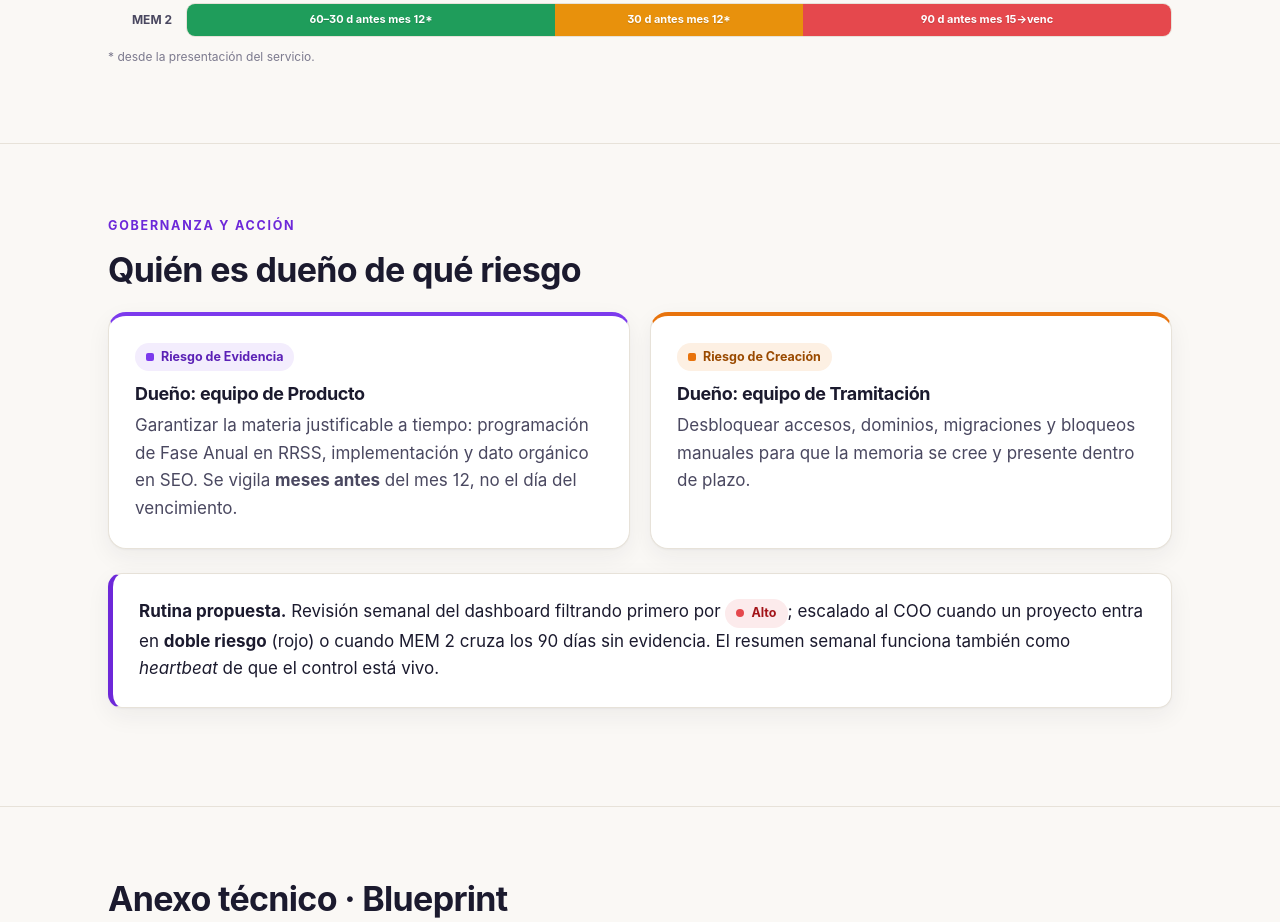
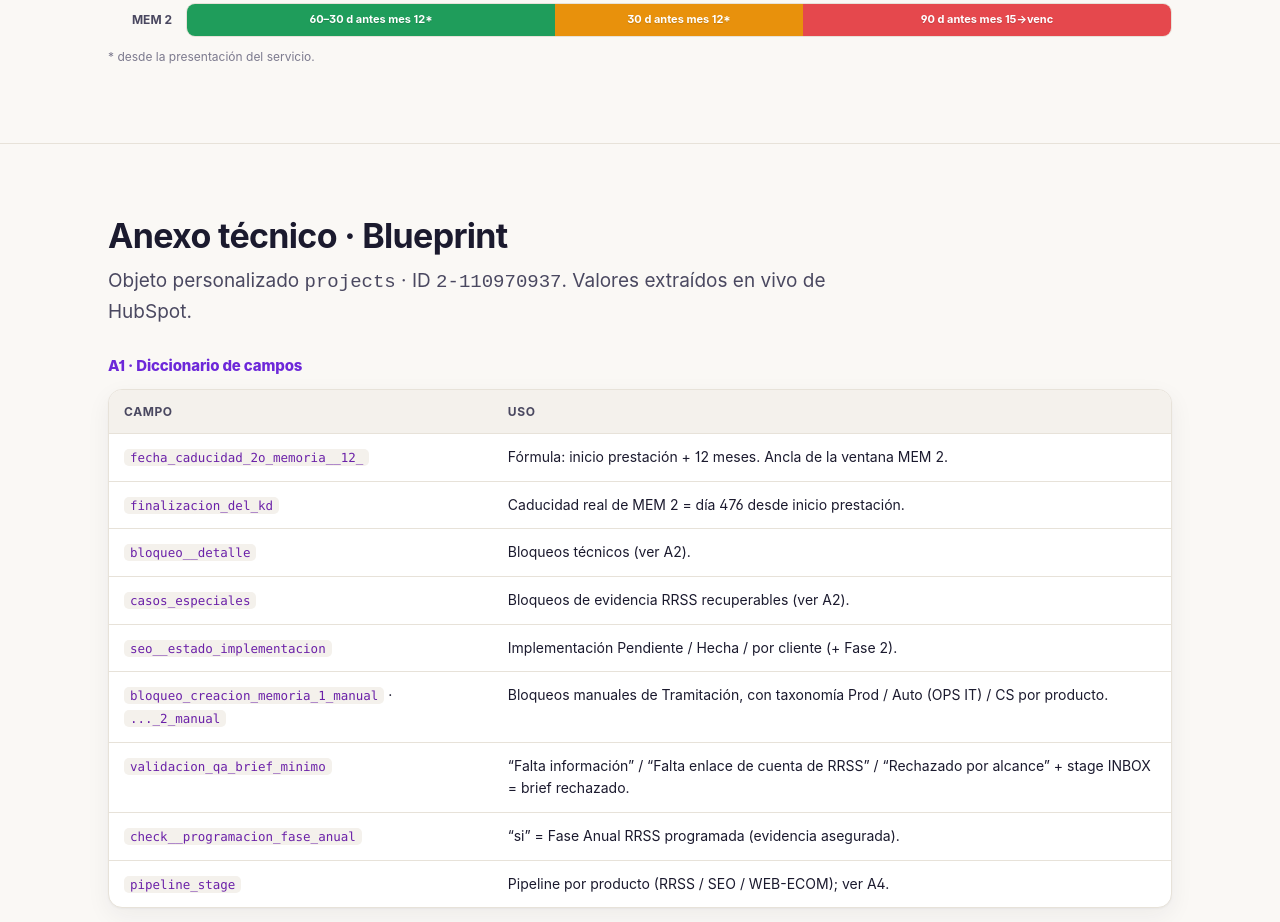
Before and after one commit to Orb-Sebas/projects_ops, a plain HTML site: page index.html in a window 1280 px wide. Shown: the part 6267-7189 px from the top of the page. Drawn offline with Linux system fonts and the light colour scheme.

Commit message:
Quita sección Gobernanza y acción

```diff
--- a/index.html
+++ b/index.html
@@ -426,29 +426,6 @@
   </div>
 </section>
 
-<!-- ============ S6 GOBERNANZA ============ -->
-<section id="gobernanza">
-  <div class="wrap">
-    <div class="eyebrow">Gobernanza y acción</div>
-    <h2 class="sec-title">Quién es dueño de qué riesgo</h2>
-    <div class="grid-2" style="margin-top:22px">
-      <div class="card" style="border-top:4px solid var(--evi)">
-        <span class="pill evi">Riesgo de Evidencia</span>
-        <h3 style="font-size:18px;margin:12px 0 8px">Dueño: equipo de Producto</h3>
-        <p style="color:var(--ink-2);margin:0">Garantizar la materia justificable a tiempo: programación de Fase Anual en RRSS, implementación y dato orgánico en SEO. Se vigila <b>meses antes</b> del mes 12, no el día del vencimiento.</p>
-      </div>
-      <div class="card" style="border-top:4px solid var(--crea)">
-        <span class="pill crea">Riesgo de Creación</span>
-        <h3 style="font-size:18px;margin:12px 0 8px">Dueño: equipo de Tramitación</h3>
-        <p style="color:var(--ink-2);margin:0">Desbloquear accesos, dominios, migraciones y bloqueos manuales para que la memoria se cree y presente dentro de plazo.</p>
-      </div>
-    </div>
-    <div class="callout" style="margin-top:24px">
-      <p style="margin:0"><b>Rutina propuesta.</b> Revisión semanal del dashboard filtrando primero por <span class="pill alto">Alto</span>; escalado al COO cuando un proyecto entra en <b>doble riesgo</b> (rojo) o cuando MEM 2 cruza los 90 días sin evidencia. El resumen semanal funciona también como <i>heartbeat</i> de que el control está vivo.</p>
-    </div>
-  </div>
-</section>
-
 <!-- ============ S7 ANEXO ============ -->
 <section id="anexo">
   <div class="wrap">
```
